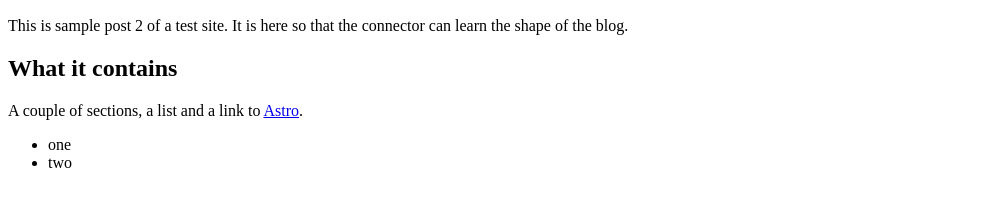
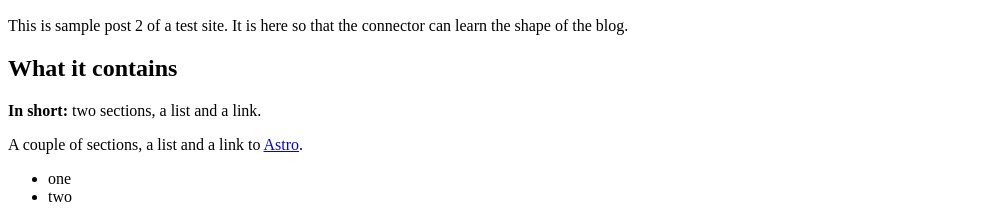
Before and after one commit to Refinea-io/test-site-astro, an Astro site: page /blog/post-2 in a window 1280 px wide. Shown: the part 649-871 px from the top of the page, without its empty margins (0-998 px from the left). Before the commit the page ends 837 px from the top, so only its background shows below. Built offline with nearby package versions, Linux system fonts and the light colour scheme; Astro itself is replaced by a stand-in of ours.

Commit message:
Modifica «Production check: an answer at the top of a section»
Consegna Refinea test:prod-github-edit-1

```diff
--- a/src/content/blog/post-2.md
+++ b/src/content/blog/post-2.md
@@ -12,6 +12,8 @@ This is sample post 2 of a test site. It is here so that the connector can learn
 
 ## What it contains
 
+**In short:** two sections, a list and a link.
+
 A couple of sections, a list and a link to [Astro](https://astro.build).
 
 - one
```
